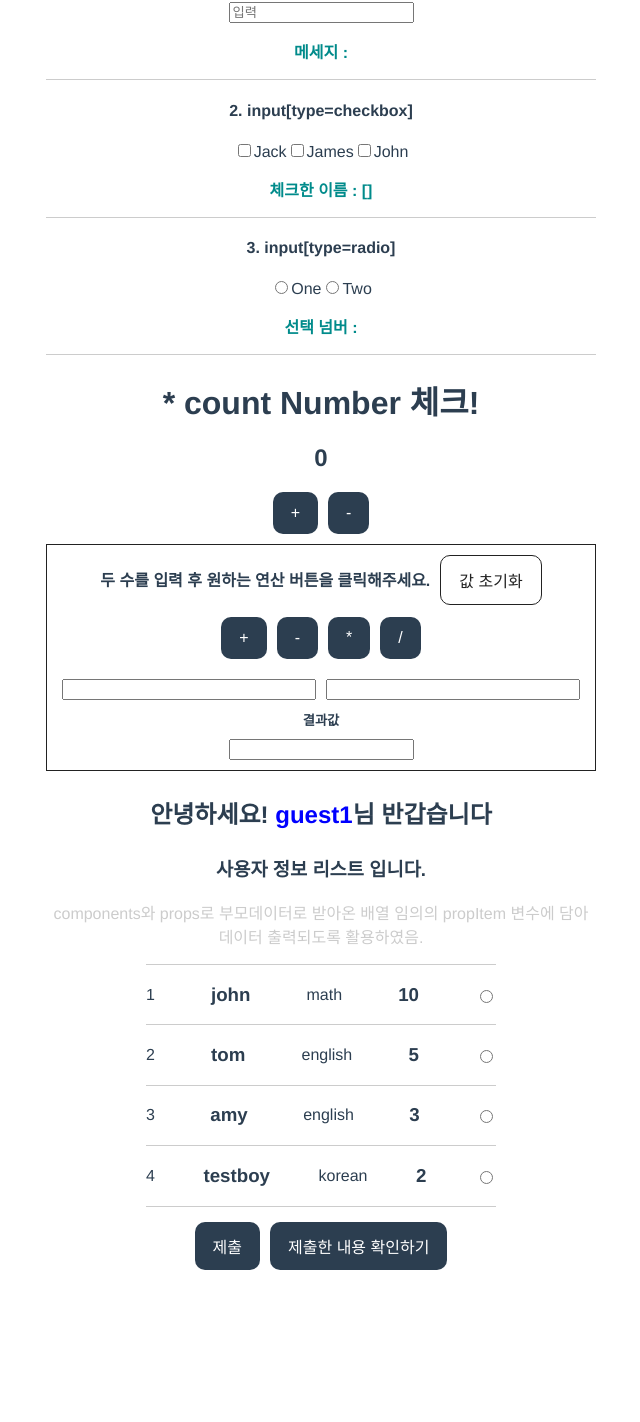
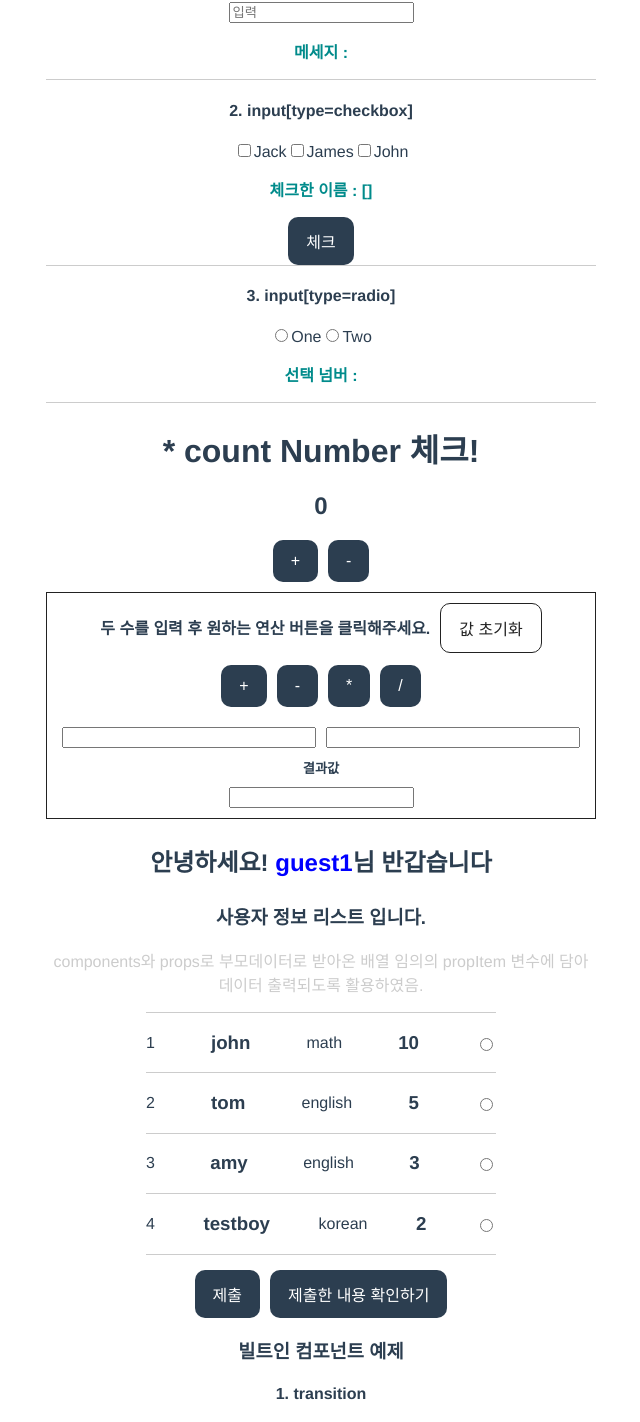
Before and after one commit to sseol1112/vue-practice01, a Vue app: page / in a window 1280 px wide. Shown: the part 179-1601 px from the top of the page, without its empty margins (319-959 px from the left). Before the commit the page ends 1465 px from the top, so only its background shows below. Built offline with nearby package versions, Linux system fonts and the light colour scheme.

Commit message:
230323 작업내용 빌트인 컴포넌트 예제 (transition)

```diff
--- a/src/App.vue
+++ b/src/App.vue
@@ -3,6 +3,8 @@
         <ul class="gnb">
             <li v-for="menu in menus" :key="menu"><a href="">{{menu}}</a></li>
         </ul>
+    </div>
+    <div class="box_count">
         <div class="vmodel_box">
           <h3>v-model 테스트</h3>
           <ul>
@@ -23,6 +25,8 @@
                 <input type="checkbox" id="john" value="John" v-model="checkedData">
                 <label for="john">John</label>
                 <p class="input_result">체크한 이름 : {{ checkedData }}</p>
+                <button @click="chkData">체크</button>
+                <strong></strong>
               </div>
             </li>
             <li>
@@ -37,9 +41,6 @@
             </li>
           </ul>
         </div>
-    </div>
-    <div class="box_count">
-
         <h1><strong>*</strong> count Number 체크!</h1>
         <p class="blind">테스트 웹표준 blind 처리</p>
         <h2 class="count_num">{{ count }}</h2>
@@ -55,7 +56,20 @@
         <!-- <div class="img_wrap">
           <img src="./assets/logo.png" />
         </div> -->
-
+        <div class="builtIn_component_wrap">
+          <h3>빌트인 컴포넌트 예제</h3>
+          <ul>
+            <li>
+              <h4>1. transition</h4>
+              <div class="transition_wrap">
+                <button @click="show = !show">토글</button>
+                <Transition>
+                  <p v-if="show">안녕</p>
+                </Transition>
+              </div>
+            </li>
+          </ul>
+        </div>
     </div>
 </template>
 
@@ -97,7 +111,8 @@ export default {
       menus : ['menu1','menu2','menu3','menu4','menu5'],
       textInput:'',
       checkedData:[],
-      selectedNumber:''
+      selectedNumber:'',
+      show: ''
     }
   },
   components: {
@@ -120,6 +135,12 @@ export default {
         console.log(this.count);
       }
     },
+    chkData() {
+      let chkArray = this.checkedData;
+      console.log(chkArray.length);
+      document.querySelector('.checkbox_wrap strong').innerText = chkArray;
+      document.querySelector('.checkbox_wrap strong').style.color = "blue"
+    }
 
   }
 }
@@ -189,4 +210,16 @@ a {text-decoration: 0; color: #2c3e50;}
   color: darkcyan;
 }
 
+
+.builtIn_component_wrap {
+  .v-enter-active,
+  .v-leave-active {
+    transition: opacity 1s ease;
+  }
+
+  .v-enter-from,
+  .v-leave-to {
+    opacity: 0;
+  }
+}
 </style>
```
